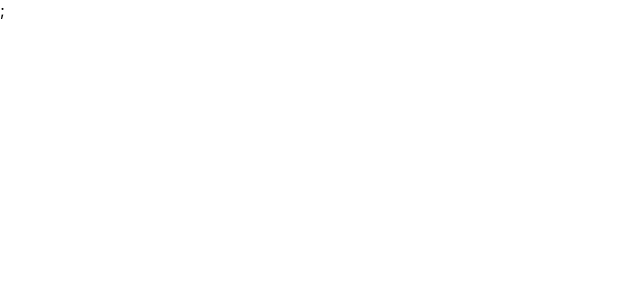
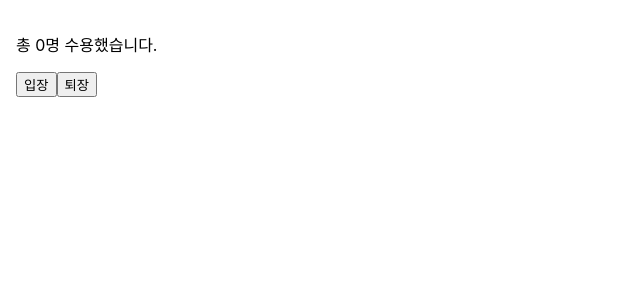
Before and after one commit to uwhami/studying_react_inflean1, a React (Create React App) app in the folder my-app/: page / in a window 1280 px wide. Shown: the top 300 px of the page, without its empty margins (0-640 px from the left). Built offline with nearby package versions, Linux system fonts and the light colour scheme.

Commit message:
chapter_07

```diff
--- /dev/null
+++ b/my-app/src/chapter_07/Accommodate.jsx
@@ -0,0 +1,37 @@
+import React, { useState, useEffect } from "react";
+import useCounter from "./useCounter";
+
+const MAX_CAPACITY = 10;
+
+function Accommodate(props) {
+  const [isFull, setIsFull] = useState(false);
+  const [count, increaseCount, decreaseCount] = useCounter(0);
+
+  //컴포넌트가 마운트된 직후, 컴포넌트가 업데이트 될 때마다
+  useEffect(() => {
+    console.log("====================");
+    console.log("useEffect() is called");
+    console.log(`isFull: ${isFull}`);
+  });
+
+  //컴포넌트가 마운트된 직후, count 값이 바뀔 때마다
+  useEffect(() => {
+    setIsFull(count >= MAX_CAPACITY);
+    console.log(`Current count value : ${count}`);
+  }, [count]);
+
+  return (
+    <div style={{ padding: 16 }}>
+      <p>{`총 ${count}명 수용했습니다.`}</p>
+
+      <button onClick={increaseCount} disabled={isFull}>
+        입장
+      </button>
+      <button onClick={decreaseCount}>퇴장</button>
+
+      {isFull && <p style={{ color: "red" }}> 정원이 가득찼습니다.</p>}
+    </div>
+  );
+}
+
+export default Accommodate;
--- /dev/null
+++ b/my-app/src/chapter_07/useCounter.jsx
@@ -0,0 +1,12 @@
+import React, {useState} from "react";
+
+function useCounter(initialValue){
+    const [count, setCount] = useState(initialValue);
+
+    const increaseCount = () => setCount((count) => count + 1);
+    const decreaseCount = () => setCount((count) => Math.max(count - 1,0));
+
+    return [count, increaseCount, decreaseCount];
+}
+
+export default useCounter;
--- a/my-app/src/index.js
+++ b/my-app/src/index.js
@@ -8,19 +8,21 @@
 import Clock from "./chapter_04/Clock";
 import CommentList from "./chapter_05/CommentList";
 import NofificationList from "./chapter_06/NotificationList";
+import Accommodate from "./chapter_07/Accommodate";
 
 const root = ReactDOM.createRoot(document.getElementById("root"));
-setInterval(() => {
+// setInterval(() => {
 root.render(
   <React.StrictMode>
     {/* <App /> */}
     {/* <Library /> */}
     {/* <Clock /> */}
     {/* <CommentList /> */}
-      <NofificationList />
+    {/* <NofificationList /> */}
+    {<Accommodate />}
   </React.StrictMode>
 );
-}, 1000);
+// }, 1000);
 
 // If you want to start measuring performance in your app, pass a function
 // to log results (for example: reportWebVitals(console.log))
```
Lines whose indentation alone changed are shown as unchanged.
